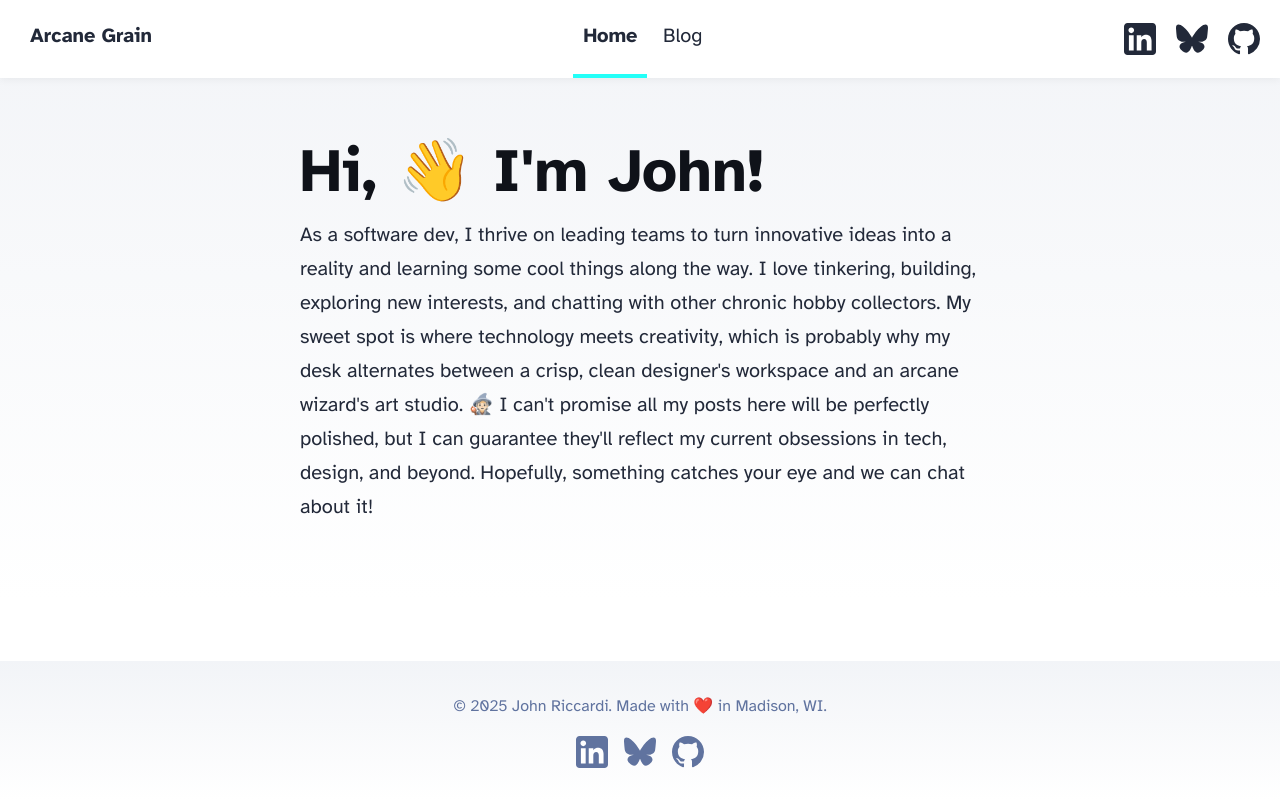
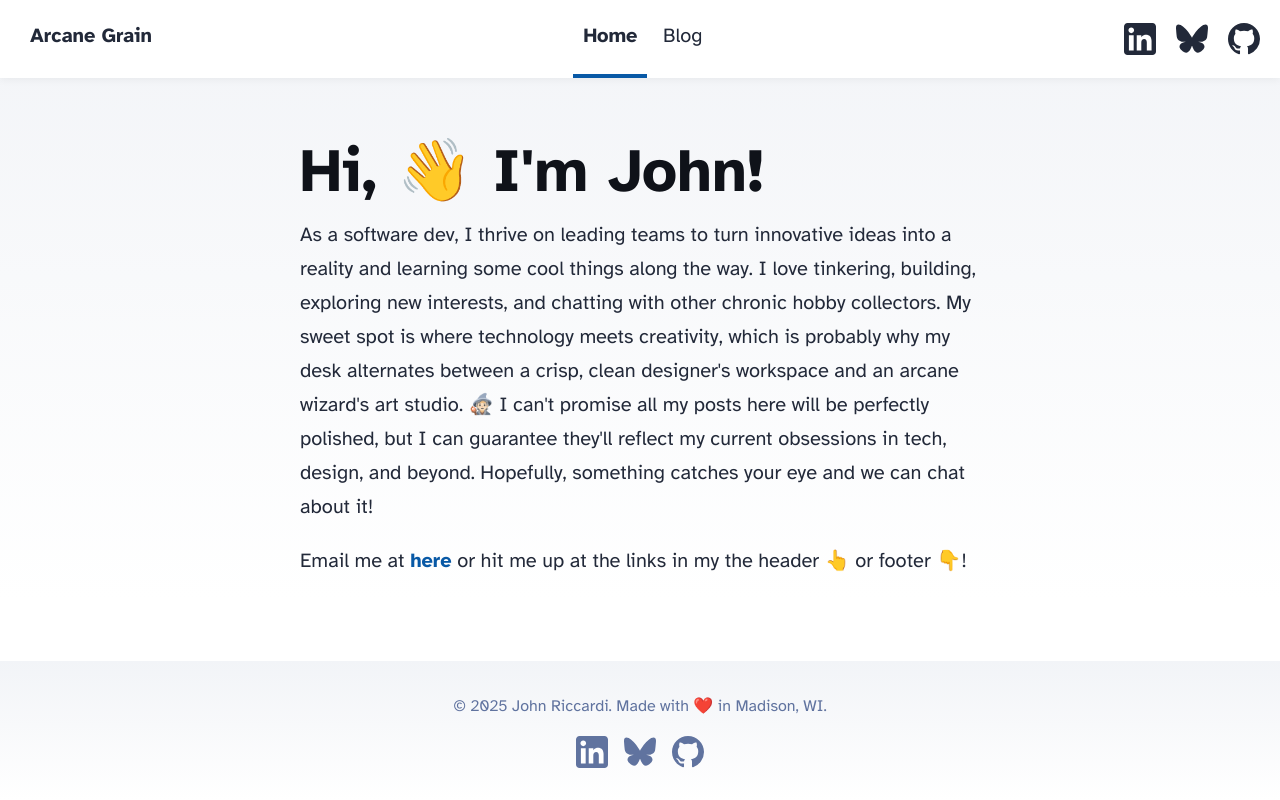
Before and after one commit to riccjohn/blog, an Astro site: page / in a window 1280 px wide. Built offline with nearby package versions, Linux system fonts and the light colour scheme; Astro itself is replaced by a stand-in of ours.

Commit message:
17 Add email

```diff
--- a/src/pages/index.astro
+++ b/src/pages/index.astro
@@ -17,4 +17,8 @@ import Layout from '@/layouts/Layout.astro'
         guarantee they'll reflect my current obsessions in tech, design, and
         beyond. Hopefully, something catches your eye and we can chat about it!
     </p>
+    <p>
+        Email me at <b><a href="mailto:john.riccardi.dev@gmail.com">here</a></b>
+        or hit me up at the links in my the header 👆 or footer 👇!
+    </p>
 </Layout>
--- a/src/styles/global.css
+++ b/src/styles/global.css
@@ -6,7 +6,7 @@
  */
 
 :root {
-    --accent: #23fff8;
+    --accent: #0859a6;
     --accent-dark: #000d8a;
     --black: 15, 18, 25;
     --gray: 96, 115, 159;
```
